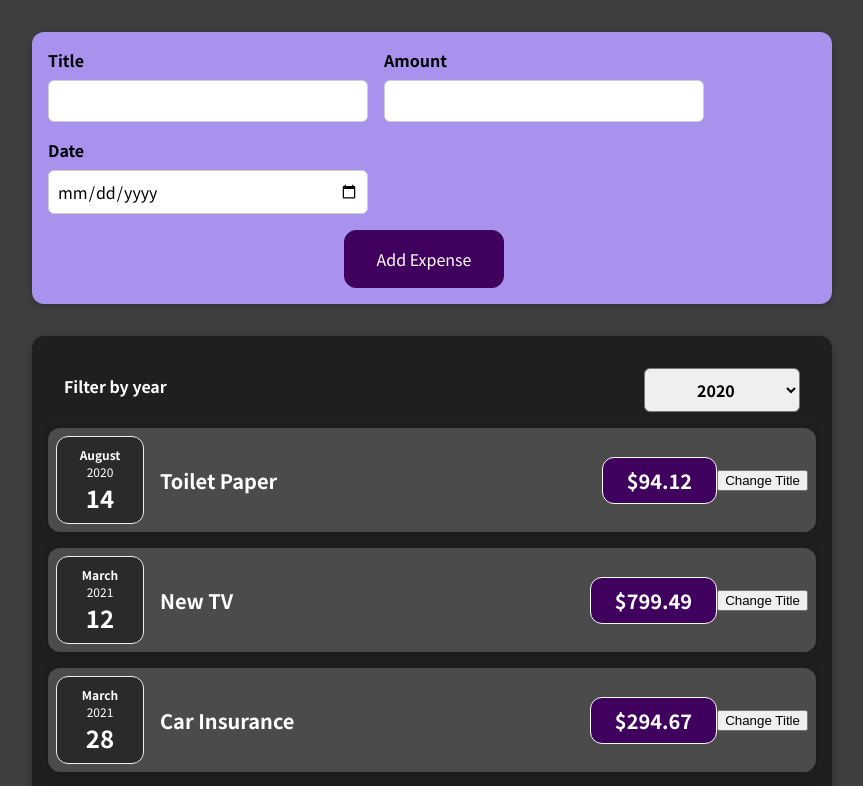
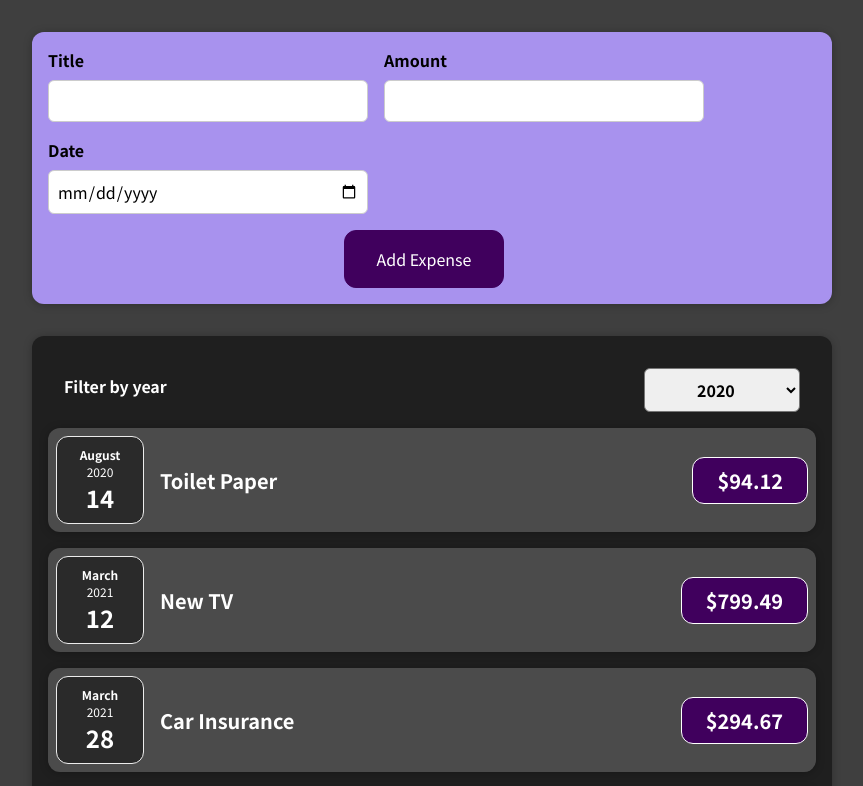
Before and after one commit to Jatin-Shihora/Expense-Tracker-web-app, a React (Create React App) app: page / in a window 1280 px wide. Shown: the top 786 px of the page, without its empty margins (208-1071 px from the left). Built offline with nearby package versions, Linux system fonts and the light colour scheme.

Commit message:
Code refactoring

```diff
--- a/src/components/Expenses/ExpenseItem.js
+++ b/src/components/Expenses/ExpenseItem.js
@@ -1,17 +1,10 @@
-import React,{useState} from "react";
+import React from "react";
 
 import ExpenseDate from "./ExpenseDate";
 import Card from '../UI/Card';
 import "./ExpenseItem.css";
 
 const ExpenseItem=(props)=> {
-  //Destructuring of the array
-  const [title,setTitle] = useState(props.title)
-
-  const clickHandler = () => {
-    setTitle('Updated!')
-    console.log(title)
-  };
 
   return (
     <Card className='expense-item'>
@@ -19,10 +12,9 @@
       between the opening and closing tag */}
       <ExpenseDate date={props.date}></ExpenseDate>
       <div className='expense-item__description'>
-        <h2>{title}</h2>
+        <h2>{props.title}</h2>
         <div className='expense-item__price'>${props.amount}</div>
       </div>
-      <button onClick={clickHandler}>Change Title</button>
     </Card>
   );
 }
```
